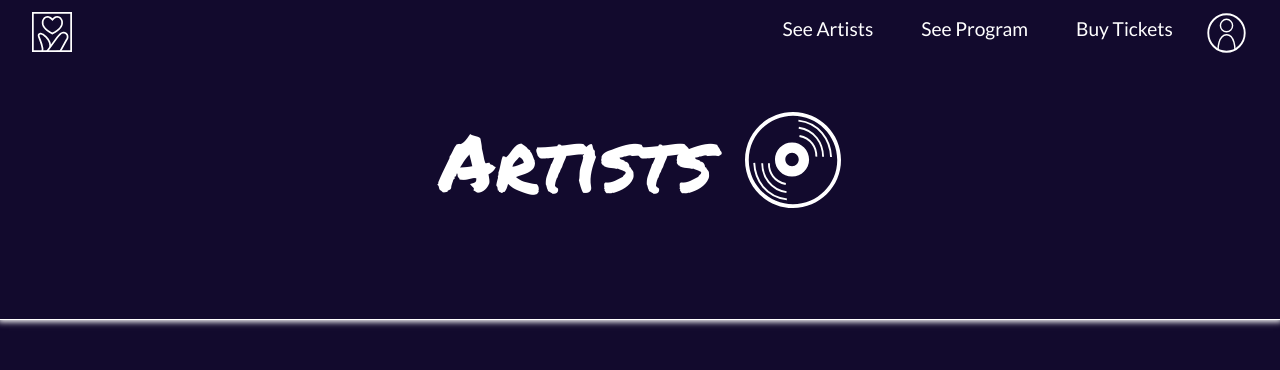
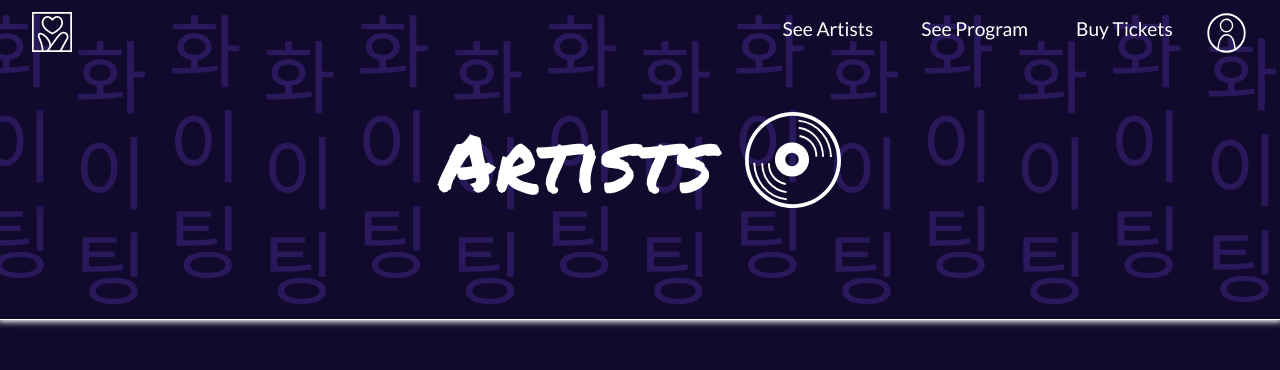
Before and after one commit to PandaPoob/exam-hwaiting, a React (Create React App) app: page /artists in a window 1280 px wide. Shown: the top 370 px of the page. Built offline with nearby package versions, Linux system fonts and the light colour scheme; no server answers.

Commit message:
artist header

```diff
--- a/src/routes/Artists.js
+++ b/src/routes/Artists.js
@@ -3,6 +3,7 @@ import ArtistList from "../components/ArtistList";
 import FilterOptions from "../components/FilterOptions";
 import Footer from "../components/Footer";
 import vinylImg from "../images/vinyl.svg";
+import splashImg from "../images/subsplash.svg";
 
 function Artists(props) {
   const [dayFilter, setDayFilter] = useState("All Days");
@@ -16,9 +17,14 @@ function Artists(props) {
   return (
     <>
       <main id="artists-main">
-        <header id="artists-header">
-          <h1>Artists</h1>
-          <img id="artists-header-img" src={vinylImg} alt="Vinyl"></img>
+        <header
+          id="artists-header"
+          style={{ backgroundImage: `url(${splashImg})` }}
+        >
+          <div id="artists-header-content">
+            <h1>Artists</h1>
+            <img id="artists-header-img" src={vinylImg} alt="Vinyl"></img>
+          </div>
         </header>
         <FilterOptions
           setDayFilter={setDayFilter}
--- a/src/sass/layout/_artists.scss
+++ b/src/sass/layout/_artists.scss
@@ -7,18 +7,32 @@
 
 //HEADER
 #artists-header {
-  min-height: 40vh;
-  text-align: center;
+  background-size: cover;
+  background-position: 52% 10%;
+  min-height: 30vh;
   display: flex;
-  gap: 2rem;
+  gap: 0.5rem;
   align-items: center;
   justify-content: center;
   border-bottom: 1px solid vars.$white;
   box-shadow: 0px 0px 6px 2px vars.$white;
+
+  @include mixins.bp-large {
+    min-height: 40vh;
+  }
+}
+
+#artists-header-content {
+  margin-inline: 1rem;
+  display: flex;
+  gap: 2rem;
 }
 
 #artists-header-img {
-  max-width: 6rem;
+  width: 5.4rem;
+  @include mixins.bp-medium {
+    width: 6rem;
+  }
 }
 
 //FILTER OPTIONS
```
